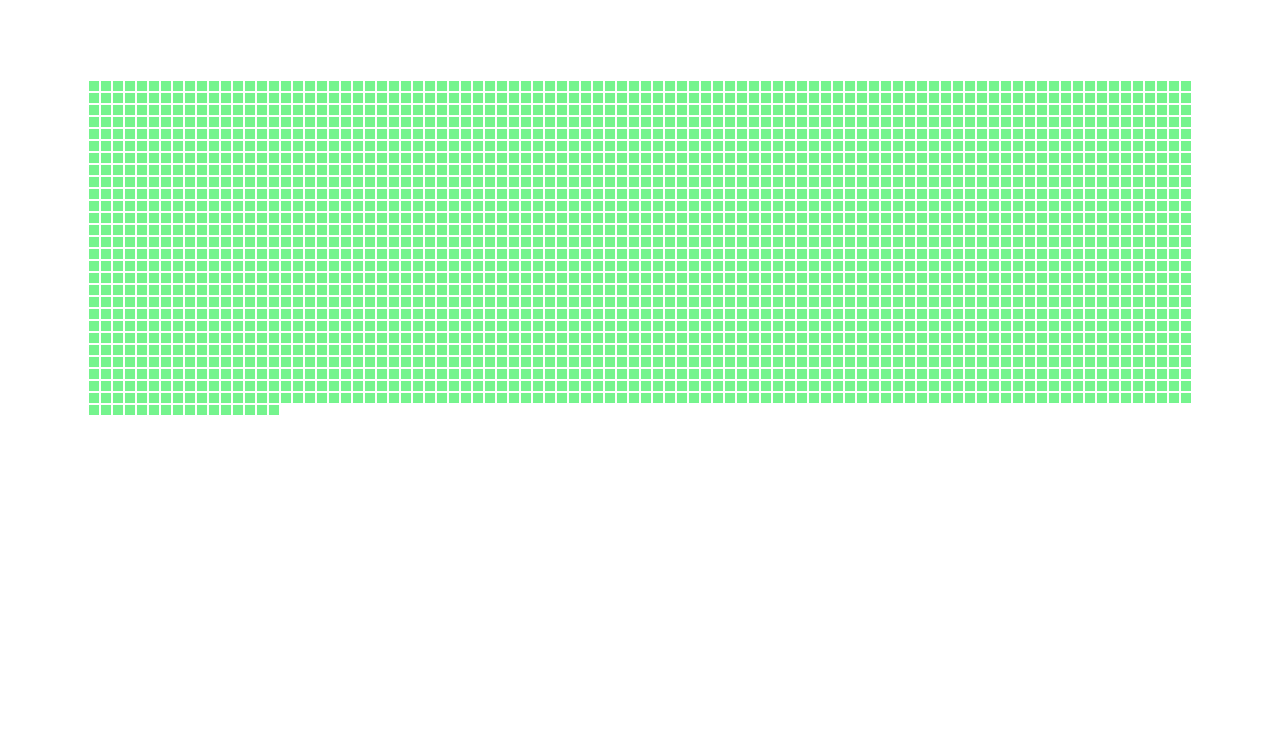
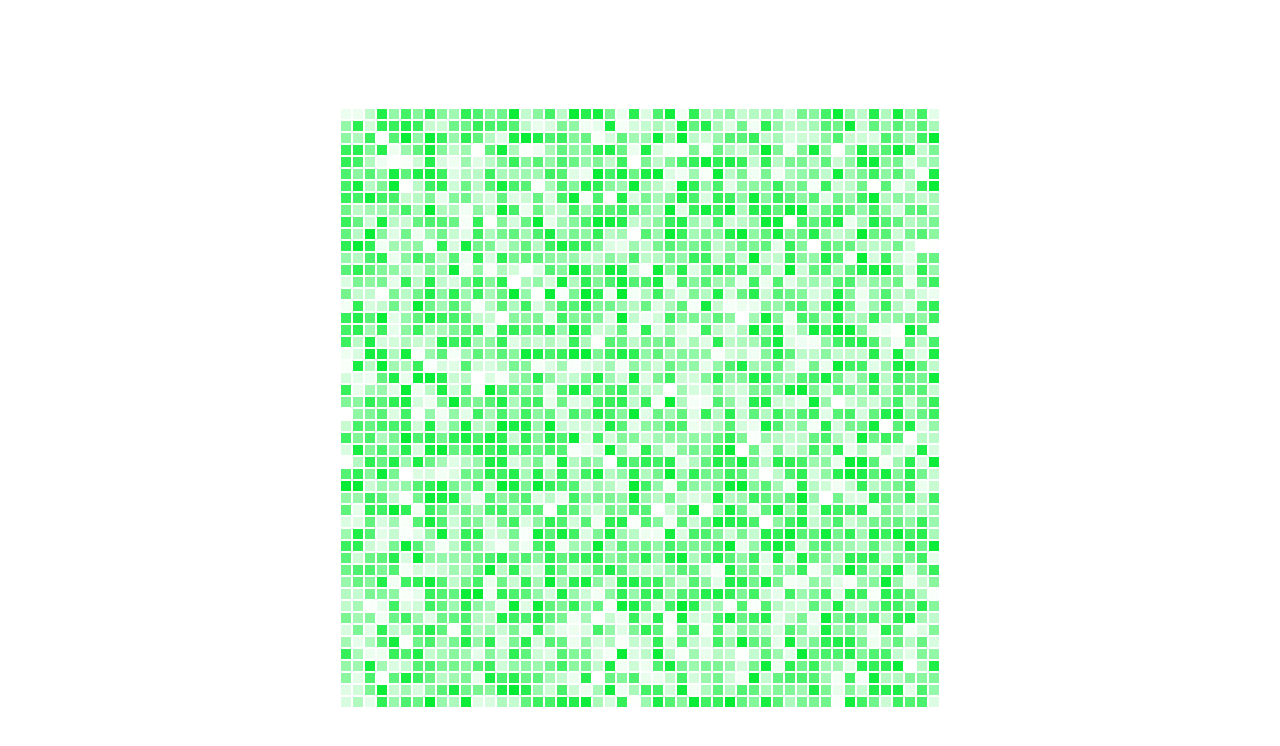
Before and after one commit to Bfindlay/Cellular-Automata, a React app: page / in a window 1280 px wide. Shown: the top 746 px of the page. Built offline with nearby package versions, Linux system fonts and the light colour scheme.

Commit message:
added xy constraints for display

```diff
--- a/public/stylesheets/app.css
+++ b/public/stylesheets/app.css
@@ -4,9 +4,18 @@
     width: 10px;
     margin: 1px;
     align-items: center;
+    align-self: center;
+}
+.container{
+    margin: auto;
+    height: 100vh;
+    display: flex;
+    flex:1;
 }
 .cell-container{
     display: flex;
     flex-wrap: wrap;
-    margin: 5em;
+    justify-content: center;
+    align-items:center;
+    margin: auto;
 }
--- a/src/components/App.jsx
+++ b/src/components/App.jsx
@@ -5,10 +5,12 @@ class App extends Component {
   constructor(props){
     super(props);
     this.state = {
-      cells: []
+      cells: [],
+      width: null
     }
   }
   generateCells(size){
+    this.setState({width: size*12})
     let cells = [];
     for(let x = 0; x < size; x++){
       for(let y = 0; y < size; y++){
@@ -21,11 +23,12 @@ class App extends Component {
     this.generateCells(50);
   }
   render() {
-    console.log(this.state.cells.length)
     return (
-        <div className='cell-container'>
+      <div className='container'>
+        <div style={{"width" : this.state.width}} className='cell-container'>
             { this.state.cells.map( e => <Cell key={Math.random()} coords={{x: e.x, y:e.y}} />) }
         </div>
+      </div>
     )
   }
 }
--- a/src/components/Cell.jsx
+++ b/src/components/Cell.jsx
@@ -6,12 +6,19 @@ class Cell extends Component {
         super(props);
         const { coords } = props;
         this.state = {
-            coords
+            coords,
+            color: `rgba(4, 236, 50, ${Math.random()})`
         }
     }
+    evolve(){
+        let opacity = Math.random();
+         this.setState({color: `rgba(4,236,50,${opacity})`});
+
+    }
     render(){
+       //setInterval(this.evolve.bind(this), Math.random()*300);
         return(
-            <div className='cell'>
+            <div style={{backgroundColor: this.state.color}} className='cell'>
             </div>
         )
     }
```
